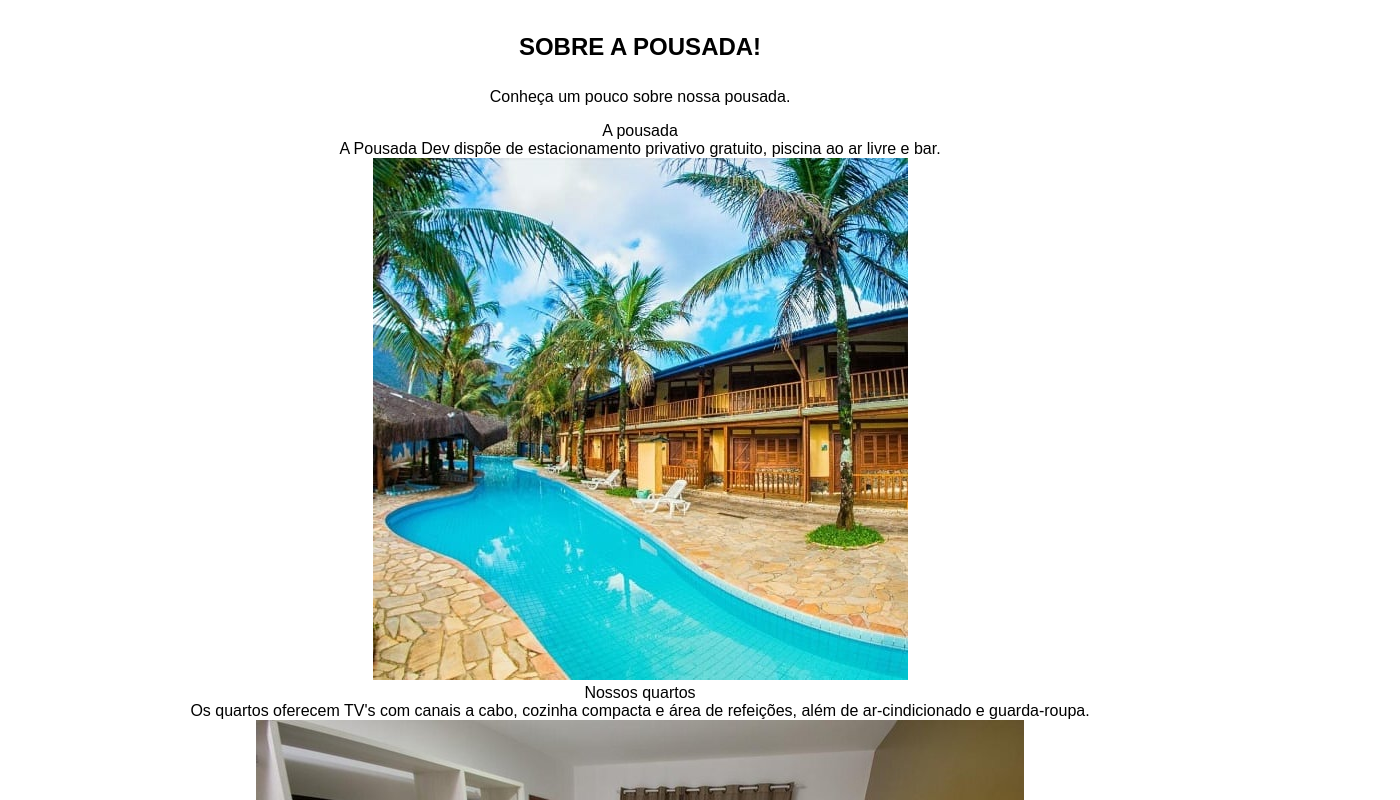
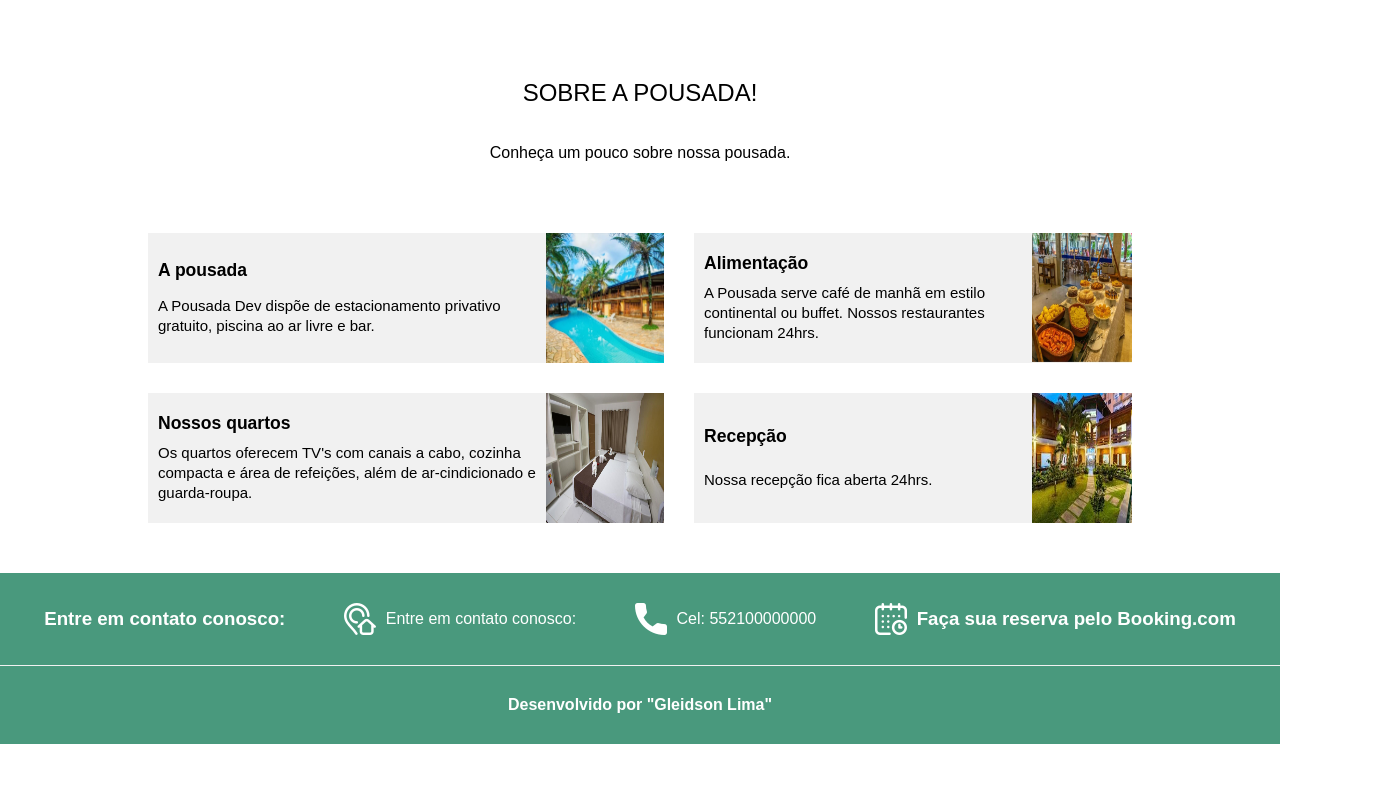
Before and after one commit to Gleidsonj/Pousada-Dev, a plain HTML site: page index.html in a window 1280 px wide. Shown: the part 2000-2800 px from the top of the page, 1400 px wide, since content can reach past the window. After the commit the page ends 2744 px from the top, so only its background shows below. Drawn offline with Linux system fonts and the light colour scheme.

Commit message:
melhoria no site

```diff
--- a/css/style.css
+++ b/css/style.css
@@ -94,8 +94,8 @@ header {
 }
 
 .quartos {
-    width: 300px;
-    border-bottom: 2px solid #00836A;
+    width: 400px;
+    border-bottom: 1px solid #3b7863;
 }
 
 .quartos img{
@@ -109,7 +109,7 @@ header {
 
 /* seção - rota maps */
 
-#container-rota {
+.container-rota {
     margin: 80px 0;
     text-align: center;
     line-height: 50px;
@@ -120,10 +120,96 @@ header {
 }
 
 /* sobre a pousada */
+
 .secao-sobre-pousada {
-    text-align: center;
+    margin: 0 auto;
 }
 
 #text-sobre {
-    line-height: 50px;
+    text-align: center;
+    line-height: 60px;
 }
+
+#text-sobre h2{
+    font-weight: 100;
+}
+
+/* seção sobre cards */
+
+.secao-sobre-cards {
+    max-width: 1024px;
+    display: flex;
+    margin: 50px auto;
+    gap: 30px;
+    align-items: center;
+    justify-content: center;
+    padding: 0 20px;
+}
+
+.two-card {
+    display: flex;
+    flex-direction: column;
+    gap: 30px;
+}
+
+.card {
+    display: flex;
+    height: 130px;
+    width: 100%;
+}
+
+.card-img {
+    width: 30%;
+    height: 100%;
+}
+
+.card-img img {
+    width: 100%;
+    height: 100%
+}
+
+.card-text {
+    padding: 10px;
+    width: 100%;
+    background-color: #f1f1f1;
+
+    display: flex;
+    flex-direction: column;
+    justify-content: space-evenly;
+    font-size: 15px;
+    line-height: 20px;
+}
+
+/* rodape - footer */
+
+footer {
+    background-color: #49997D;
+    color: #ffffff;
+    width: 100%;
+}
+
+.footer-cards {
+    display: flex;
+    border-bottom: 1px solid #f1f1f1;
+    width: 100%;
+    padding: 30px;
+    flex-wrap: wrap;
+    gap: 30px;
+    align-items: center;
+    justify-content: space-around;
+
+}
+
+#copyright {
+    text-align: center;
+    padding: 30px;
+    font-weight: bolder;
+}
+
+.footer-cards div {
+    display: flex;
+    align-items: center;
+    gap: 10px;
+}
+
+/* maps */
--- a/index.html
+++ b/index.html
@@ -30,7 +30,7 @@
         </div>
     </section>
 
-    <section class="secao-welcome">
+    <section class="secao-welcome" id="quartos">
         <div class="welcome-text">
             <h2>SEJA BEM-VINDO(A)!</h2>
             <p>Relaxe em nossas acomodações e curta o melhor de Angra dos Reis</p>
@@ -56,58 +56,61 @@
         </section>
     </section>
 
-    <section id="container-rota">
+    <section class="container-rota" id="rota">
         <h2>ROTA</h2>
         <p>Veja como chegar até a pousada.</p>
 
-        <iframe src="https://www.google.com/maps/embed?pb=!1m14!1m8!1m3!1d29384.943334619984!2d-43.364191!3d-22.982691!3m2!1i1024!2i768!4f13.1!3m3!1m2!1s0x9bda2c2293fa63%3A0x539cb07246f0e38d!2sVia%20Parque%20Shopping!5e0!3m2!1spt-BR!2sbr!4v1734448733527!5m2!1spt-BR!2sbr" width="1400" height="450" style="border:0;" allowfullscreen="" loading="lazy" referrerpolicy="no-referrer-when-downgrade"></iframe>
+        <iframe id="iframe" src="https://www.google.com/maps/embed?pb=!1m14!1m8!1m3!1d29384.943334619984!2d-43.364191!3d-22.982691!3m2!1i1024!2i768!4f13.1!3m3!1m2!1s0x9bda2c2293fa63%3A0x539cb07246f0e38d!2sVia%20Parque%20Shopping!5e0!3m2!1spt-BR!2sbr!4v1734448733527!5m2!1spt-BR!2sbr" width="100%" height="450" style="border:0;" allowfullscreen="" loading="lazy" referrerpolicy="no-referrer-when-downgrade"></iframe>
     </section>
 
-    <section class="secao-sobre-pousada">
+    <section class="secao-sobre-pousada" id="sobre">
         <div id="text-sobre">
             <h2>SOBRE A POUSADA!</h2>
             <p>Conheça um pouco sobre nossa pousada.</p>
         </div>
 
-
         <section class="secao-sobre-cards">
             <div class="two-card">
                 <div class="card">
                     <div class="card-text">
-                        <p><span>A pousada</span></p>
+                        <h3>A pousada</h3>
                         <p>A Pousada Dev dispõe de estacionamento privativo gratuito, piscina ao ar livre e bar.</p>
                     </div>
-
-                    <img src="assets/img1.jpg" alt="">
+                    <div class="card-img">
+                        <img src="assets/img1.jpg" alt="">
+                    </div>
                 </div>
                 <div class="card">
                     <div class="card-text">
-                        <p><span>Nossos quartos</span></p>
+                        <h3>Nossos quartos</h3>
                         <p>Os quartos oferecem TV's com canais a cabo, cozinha compacta e área de refeições, além de ar-cindicionado e guarda-roupa.</p>
                     </div>
-
-                    <img src="assets/img2.jpg" alt="">
+                    <div class="card-img">
+                        <img src="assets/img2.jpg" alt="">
+                    </div>
                 </div>
             </div>
 
             <div class="two-card">
                 <div class="card">
                     <div class="card-text">
-                        <p><span>Alimentação</span></p>
+                        <h3>Alimentação</h3>
                         <p>A Pousada serve café de manhã em estilo continental ou buffet.
                         Nossos restaurantes funcionam 24hrs.
                         </p>
                     </div>
-
-                    <img src="assets/img3.jpg" alt="">
+                    <div class="card-img">
+                        <img src="assets/img3.jpg" alt="">
+                    </div>
                 </div>
                 <div class="card">
                     <div class="card-text">
-                        <p><span>Recepção</span></p>
+                        <h3>Recepção</h3>
                         <p>Nossa recepção fica aberta 24hrs.</p>
                     </div>
-
-                    <img src="assets/img5.jpg" alt="">
+                    <div class="card-img">
+                        <img src="assets/img5.jpg" alt="">
+                    </div>
                 </div>
             </div>
 
@@ -120,21 +123,22 @@
                 <h3>Entre em contato conosco:</h3>
             </div>
             <div>
-                <p><img src="assets/icones/endereco.png" alt="">Entre em contato conosco:</p>
+                <img src="assets/icones/endereco.png" alt="">
+                <p>Entre em contato conosco:</p>
             </div>
             <div>
-                <p><img src="assets/icones/telefone.png" alt="">Cel: 552100000000</p>
+                <img src="assets/icones/telefone.png" alt="">
+                <p>Cel: 552100000000</p>
             </div>
             <div>
-                <h3><img src="assets/icones/calendario.png" alt="">Faça sua reserva pelo Booking.com</h3>
+                <img src="assets/icones/calendario.png" alt="">
+                <h3>Faça sua reserva pelo Booking.com</h3>
             </div>
         </div>
 
         <div id="copyright">
             <p>Desenvolvido por "Gleidson Lima"</p>
         </div>
-
-
     </footer>
 
 </body>
```
